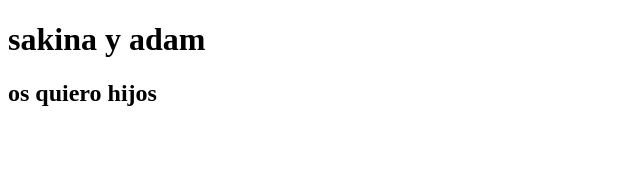
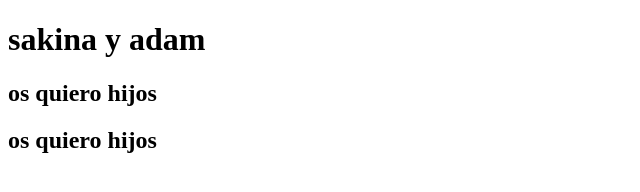
Before and after one commit to abdellahyahyaoui/big, a website: page index.html in a window 1280 px wide. Shown: the whole page, without its empty margins (0-640 px from the left). Drawn offline with Linux system fonts and the light colour scheme.

```diff
--- a/index.html
+++ b/index.html
@@ -8,5 +8,6 @@
 <body>
     <h1>sakina y adam</h1>
     <h2>os quiero hijos</h2>
+    <h2>os quiero hijos</h2>
 </body>
 </html>
```
